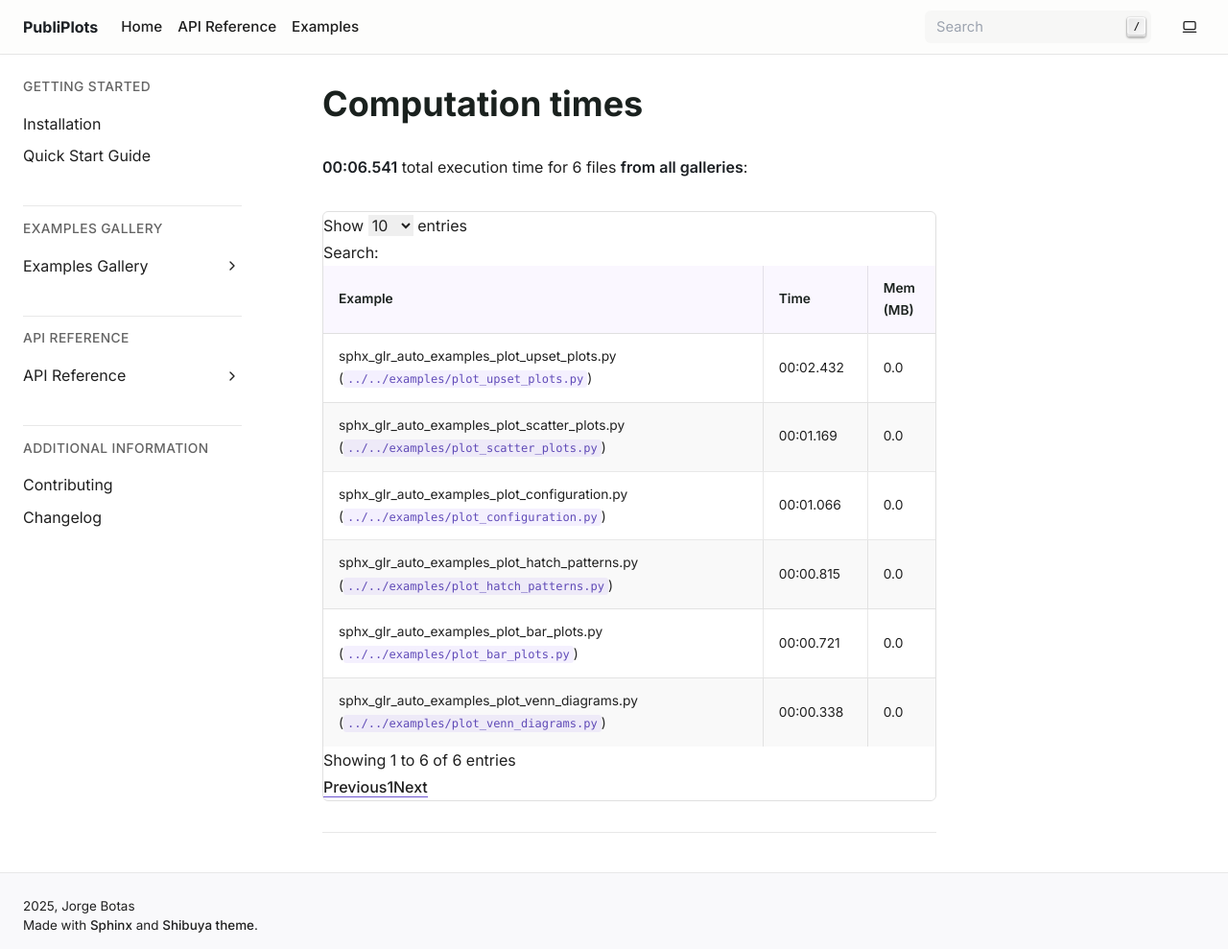
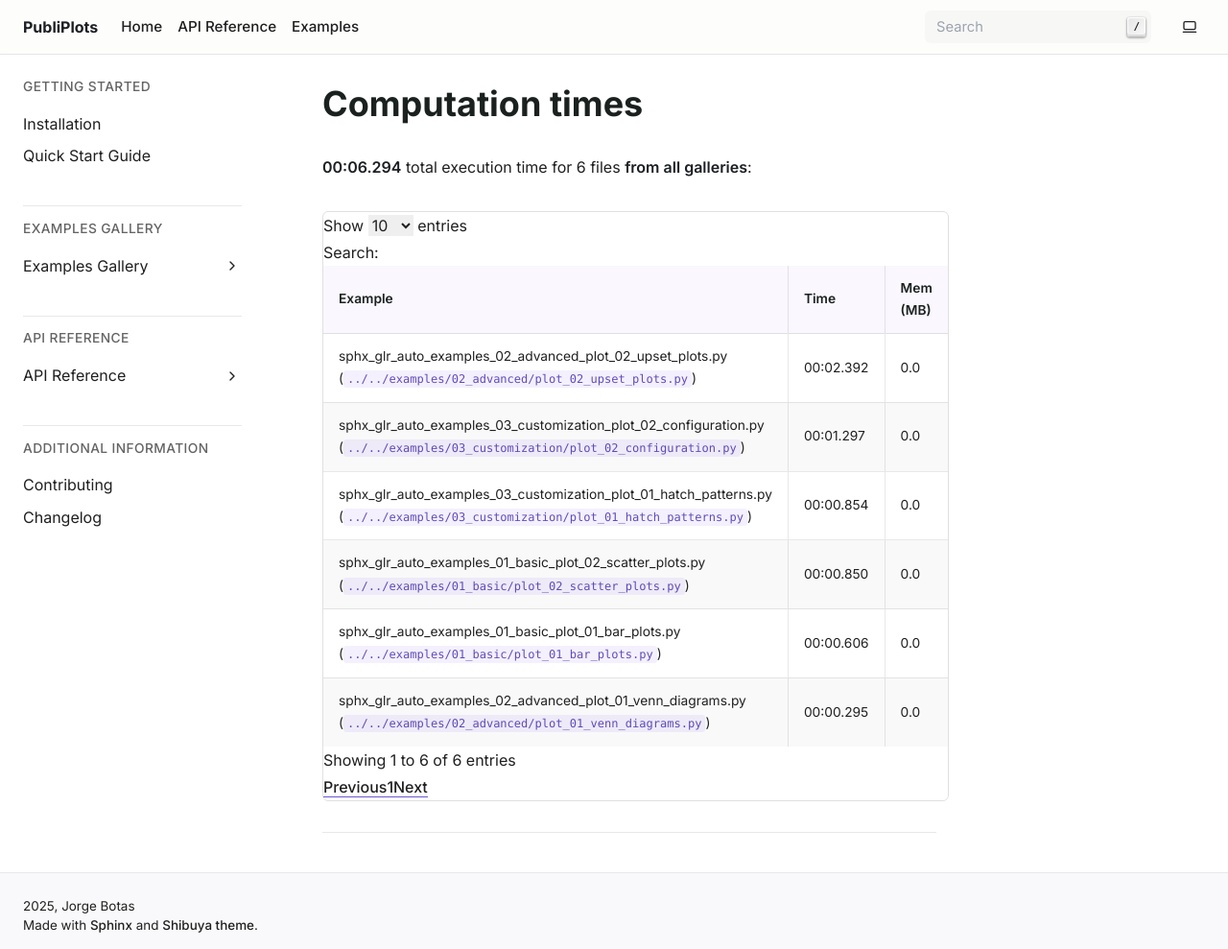
Before and after one commit to jorgebotas/prettyplot, a Sphinx documentation site: the page built from docs/source/sg_execution_times.rst, in a window 1280 px wide and 989 px high. Shown: the whole window at 96% size. Built offline with Sphinx 7.4.7, drawn with Linux system fonts in a browser that asks for light colours; pages that are not in the unit, such as notebooks, are missing from menus; a script that is not in the unit is left out.

Commit message:
fix/documentation

```diff
--- a/docs/source/sg_execution_times.rst
+++ b/docs/source/sg_execution_times.rst
@@ -6,7 +6,7 @@
 
 Computation times
 =================
-**00:06.541** total execution time for 6 files **from all galleries**:
+**00:06.294** total execution time for 6 files **from all galleries**:
 
 .. container::
 
@@ -32,21 +32,21 @@ Computation times
    * - Example
      - Time
      - Mem (MB)
-   * - :ref:`sphx_glr_auto_examples_plot_upset_plots.py` (``../../examples/plot_upset_plots.py``)
-     - 00:02.432
+   * - :ref:`sphx_glr_auto_examples_02_advanced_plot_02_upset_plots.py` (``../../examples/02_advanced/plot_02_upset_plots.py``)
+     - 00:02.392
      - 0.0
-   * - :ref:`sphx_glr_auto_examples_plot_scatter_plots.py` (``../../examples/plot_scatter_plots.py``)
-     - 00:01.169
+   * - :ref:`sphx_glr_auto_examples_03_customization_plot_02_configuration.py` (``../../examples/03_customization/plot_02_configuration.py``)
+     - 00:01.297
      - 0.0
-   * - :ref:`sphx_glr_auto_examples_plot_configuration.py` (``../../examples/plot_configuration.py``)
-     - 00:01.066
+   * - :ref:`sphx_glr_auto_examples_03_customization_plot_01_hatch_patterns.py` (``../../examples/03_customization/plot_01_hatch_patterns.py``)
+     - 00:00.854
      - 0.0
-   * - :ref:`sphx_glr_auto_examples_plot_hatch_patterns.py` (``../../examples/plot_hatch_patterns.py``)
-     - 00:00.815
+   * - :ref:`sphx_glr_auto_examples_01_basic_plot_02_scatter_plots.py` (``../../examples/01_basic/plot_02_scatter_plots.py``)
+     - 00:00.850
      - 0.0
-   * - :ref:`sphx_glr_auto_examples_plot_bar_plots.py` (``../../examples/plot_bar_plots.py``)
-     - 00:00.721
+   * - :ref:`sphx_glr_auto_examples_01_basic_plot_01_bar_plots.py` (``../../examples/01_basic/plot_01_bar_plots.py``)
+     - 00:00.606
      - 0.0
-   * - :ref:`sphx_glr_auto_examples_plot_venn_diagrams.py` (``../../examples/plot_venn_diagrams.py``)
-     - 00:00.338
+   * - :ref:`sphx_glr_auto_examples_02_advanced_plot_01_venn_diagrams.py` (``../../examples/02_advanced/plot_01_venn_diagrams.py``)
+     - 00:00.295
      - 0.0
```
Also changed, not shown: 2 other files.
